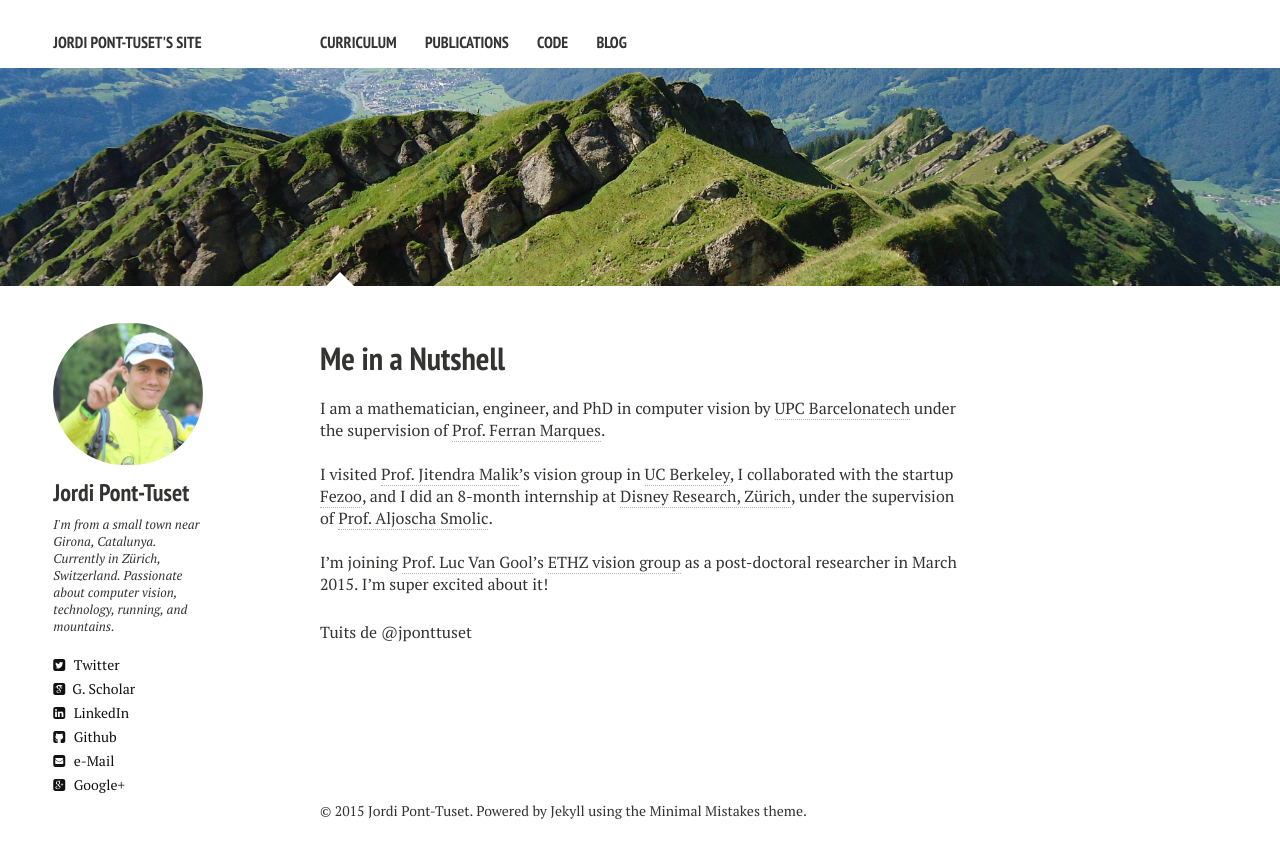
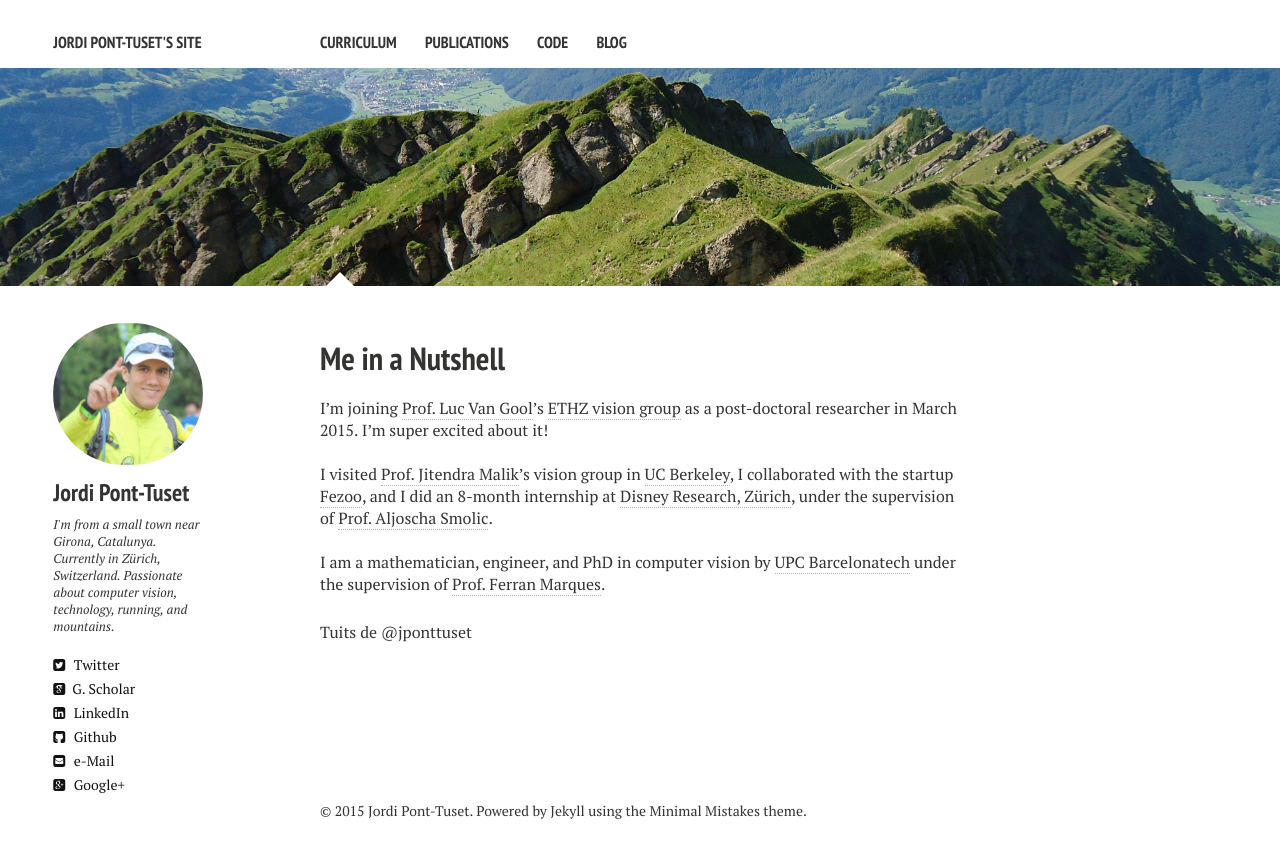
Before and after one commit to jponttuset/jponttuset.github.io, a Jekyll site: the page built from index.md, in a window 1280 px wide. Shown: the top 858 px of the page. Built offline with Jekyll 4.4.1, drawn with Linux system fonts in a browser that asks for light colours; nearby versions of some CDN libraries; comment, search, counter and statistics services are not loaded.

Commit message:
- Order changed in the intro

```diff
--- a/index.md
+++ b/index.md
@@ -7,10 +7,10 @@ image:
   feature: mountain.jpg
 ---
 
-I am a mathematician, engineer, and PhD in computer vision by <a href="http://www.upc.edu" target="_blank">UPC Barcelonatech</a> under the supervision of <a href="https://imatge.upc.edu/web/ferran" target="_blank">Prof. Ferran Marques</a>.
+I'm joining [Prof. Luc Van Gool](http://www.vision.ee.ethz.ch/members/get_member.cgi?id=1)'s [ETHZ vision group](http://www.vision.ee.ethz.ch/index.en.html) as a post-doctoral researcher in March 2015. I'm super excited about it!
 
 <br />
 I visited <a href="http://www.cs.berkeley.edu/~malik/" target="_blank">Prof. Jitendra Malik</a>'s vision group in <a href="http://www.berkeley.edu" target="_blank">UC Berkeley</a>, I collaborated with the startup <a href="http://fezoo.cat" target="_blank">Fezoo</a>, and I did an 8-month internship at <a href="http://www.disneyresearch.com/research-labs/disney-research-zurich/" target="_blank">Disney Research, Zürich</a>, under the supervision of <a href="http://zurich.disneyresearch.com/~smolica/" target="_blank">Prof. Aljoscha Smolic</a>.
 
 <br />
-I'm joining [Prof. Luc Van Gool](http://www.vision.ee.ethz.ch/members/get_member.cgi?id=1)'s [ETHZ vision group](http://www.vision.ee.ethz.ch/index.en.html) as a post-doctoral researcher in March 2015. I'm super excited about it!
+I am a mathematician, engineer, and PhD in computer vision by <a href="http://www.upc.edu" target="_blank">UPC Barcelonatech</a> under the supervision of <a href="https://imatge.upc.edu/web/ferran" target="_blank">Prof. Ferran Marques</a>.
```
